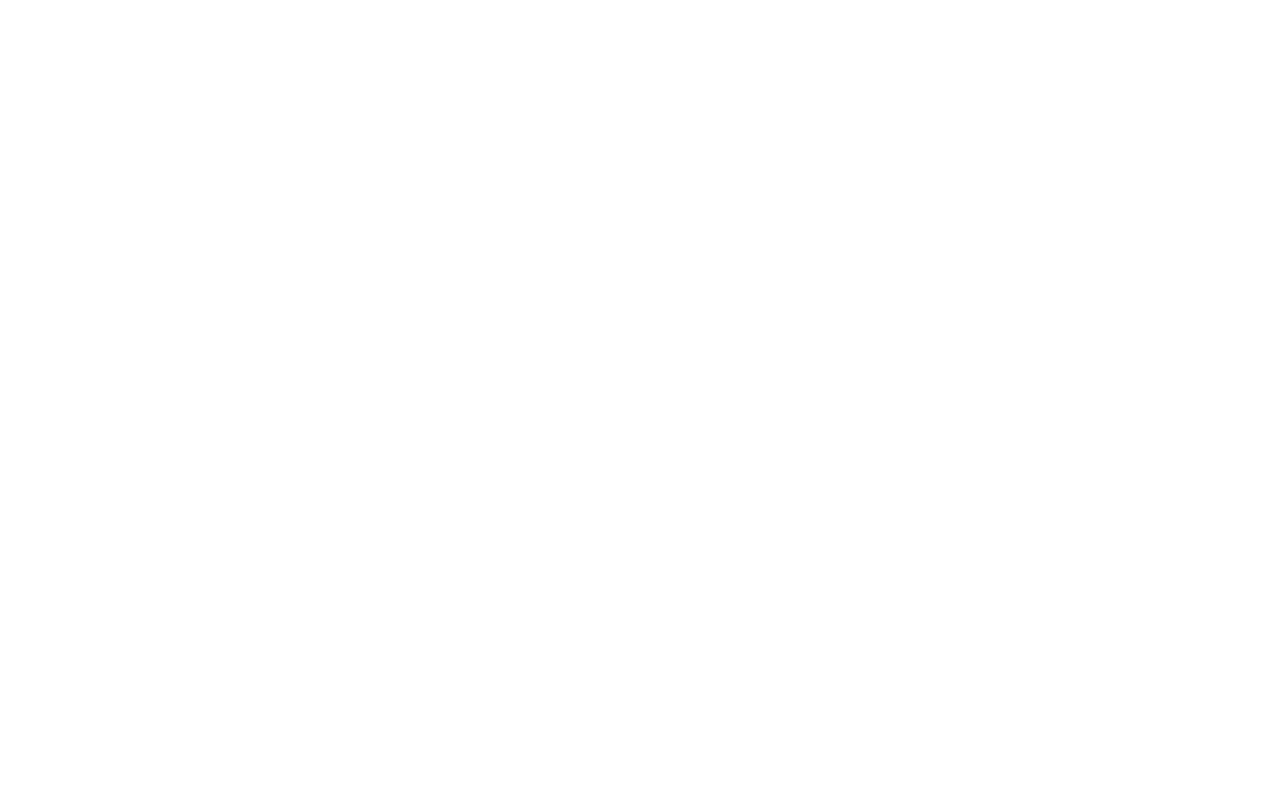
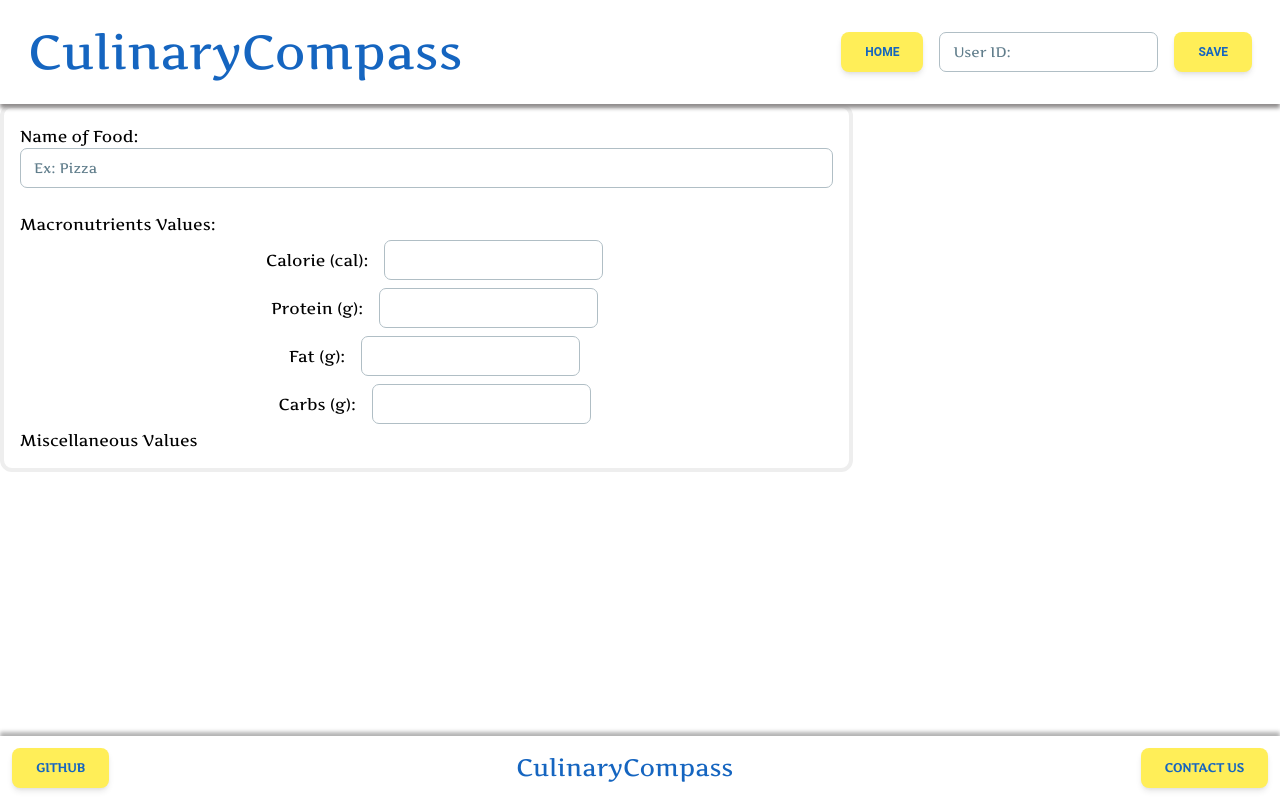
Before and after one commit to TuThanhHuy2124/culinary-compass, a React (Vite) app: page /plan in a window 1280 px wide. Before the commit this address had no page. Built offline with nearby package versions, Linux system fonts and the light colour scheme.

Commit message:
Food Details

```diff
--- a/src/App.jsx
+++ b/src/App.jsx
@@ -4,6 +4,7 @@
 import Home from './pages/Home'
 import MonthlyView from './pages/MonthlyView'
 import DailyView from './pages/DailyView'
+import DailyPlanner from './pages/DailyPlanner'
 
 function App() {
   const [count, setCount] = useState(0)
@@ -16,6 +17,7 @@
               <Route path='/' element={<Home/>}/>
               <Route path='/month' element={<MonthlyView/>}/>
               <Route path='/day' element={<DailyView/>}/>
+              <Route path='/plan' element={<DailyPlanner/>}/>
           </Route>
         </Routes>
       </BrowserRouter>
--- a/src/components/FoodDetail.jsx
+++ b/src/components/FoodDetail.jsx
@@ -1,34 +1,64 @@
 import { CustomInput } from "./CustomInput";
 import { FoodInput } from "./FoodInput";
 
+
 export default function FoodDetail(){
+    const macro = [
+        "Calorie",
+        "Protein",
+        "Fat",
+        "Carbs",
+    ]
+
+    const misc = [
+        "Fiber",
+        "Sodium",
+        "Cholesterol",
+    ]
+
+    const micro = [
+        "Vitamin A",
+        "Vitamin B1",
+        "Vitamin B2",
+        "Vitamin B3",
+        "Vitamin B5",
+        "Vitamin B6",
+        "Vitamin B9",
+        "Vitamin B12",
+        "Vitamin C",
+        "Vitamin D",
+        "Vitamin E",
+        "Zinc",
+        "Potassium",
+        "Magnesium",
+        "Calcium",
+        "Iron",
+        "Selenium",
+    ]
     return (
         <div className="flex flex-col justify-center w-2/3 border-4 p-4 border-gray rounded-xl">
             <p>Name of Food:</p>
             <CustomInput name="Ex: Pizza"/><br/>
-            <p>Macronutrients Values:</p>
-            <FoodInput name="Calories:"></FoodInput>
-            <FoodInput name="Carbohydrates:"></FoodInput>
-            <FoodInput name="Protein:"></FoodInput>
-            <FoodInput name="Fat:"></FoodInput>
-            <p>Macronutrients Values:</p>
-            <div className="flex justify-center items-center py-1">
-                <div className="mx-4 ">Calories: </div>
-                <div><CustomInput></CustomInput></div>
+            <div className="overflow-auto max-h-[30vh]">
+                <p>Macronutrients Values:</p>
+                {macro.map((nutrient, i) => (
+                    <>
+                    <FoodInput key={i} name={nutrient + ` ${nutrient === "Calorie" ? "(cal)" : "(g)"}:`}></FoodInput>
+                    </>
+                ))}
+                <p>Miscellaneous Values</p>
+                {misc.map((nutrient, i) => (
+                    <>
+                    <FoodInput key={i} name={nutrient + " (g):"}></FoodInput>
+                    </>
+                ))}
+                <p>Micronutrients Values:</p>
+                {micro.map((nutrient, i) => (
+                    <>
+                    <FoodInput key={i} name={nutrient + " (g):"}></FoodInput>
+                    </>
+                ))}
             </div>
-            <div className="flex justify-center items-center py-1">
-                <div className="mx-4">Carbohydrate: </div>
-                <div><CustomInput></CustomInput></div>
-            </div>
-            <div className="flex justify-center items-center py-1">
-                <div className="mx-4">Protein: </div>
-                <div><CustomInput></CustomInput></div>
-            </div>
-            <div className="flex justify-center items-center py-1">
-                <div className="mx-4">Fat: </div>
-                <div><CustomInput></CustomInput></div>
-            </div>
-
         </div>
     );
 }
--- a/src/pages/DailyPlanner.jsx
+++ b/src/pages/DailyPlanner.jsx
@@ -1,7 +1,10 @@
+import FoodDetail from "../components/FoodDetail";
+
+
 export default function DailyPlanner () {
     return (
-    <>
-
-    </>
+    <div className="min-h-[var(--min-display)]">
+        <FoodDetail/>
+    </div>
     )
 }
```
Also changed, not shown: public/fonts/Artifika/OFL.txt (deleted).
